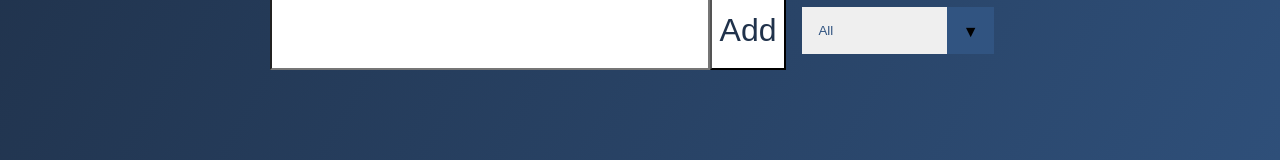
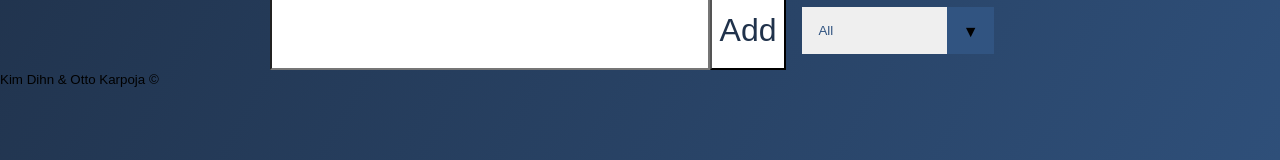
Before and after one commit to Kearss/TODOLIST, a plain HTML site: page index.html in a window 1280 px wide. Shown: the part 197-357 px from the top of the page. Drawn offline with Linux system fonts and the light colour scheme.

Commit message:
Update index.html
Footer added

```diff
--- a/index.html
+++ b/index.html
@@ -29,7 +29,11 @@
     <div class="todo-container">
       <ul class="todo-list"></ul>
     </div>
-
+    		<footer class="footer">
+		<div class="container text-center">
+		  <small>Kim Dihn & Otto Karpoja &copy;</small>
+		</div>
+	  </footer>
     <script src="script.js"></script>
   </body>
 </html>
```
